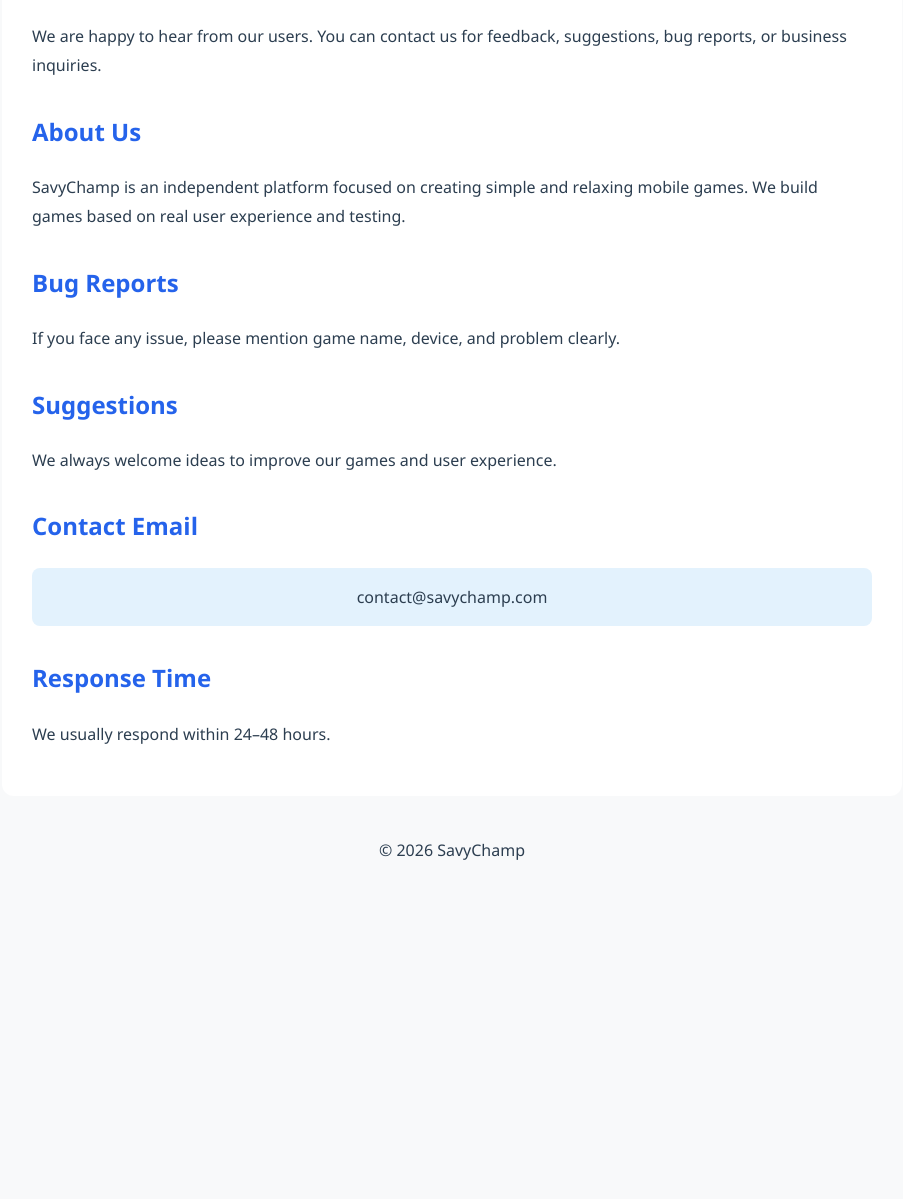
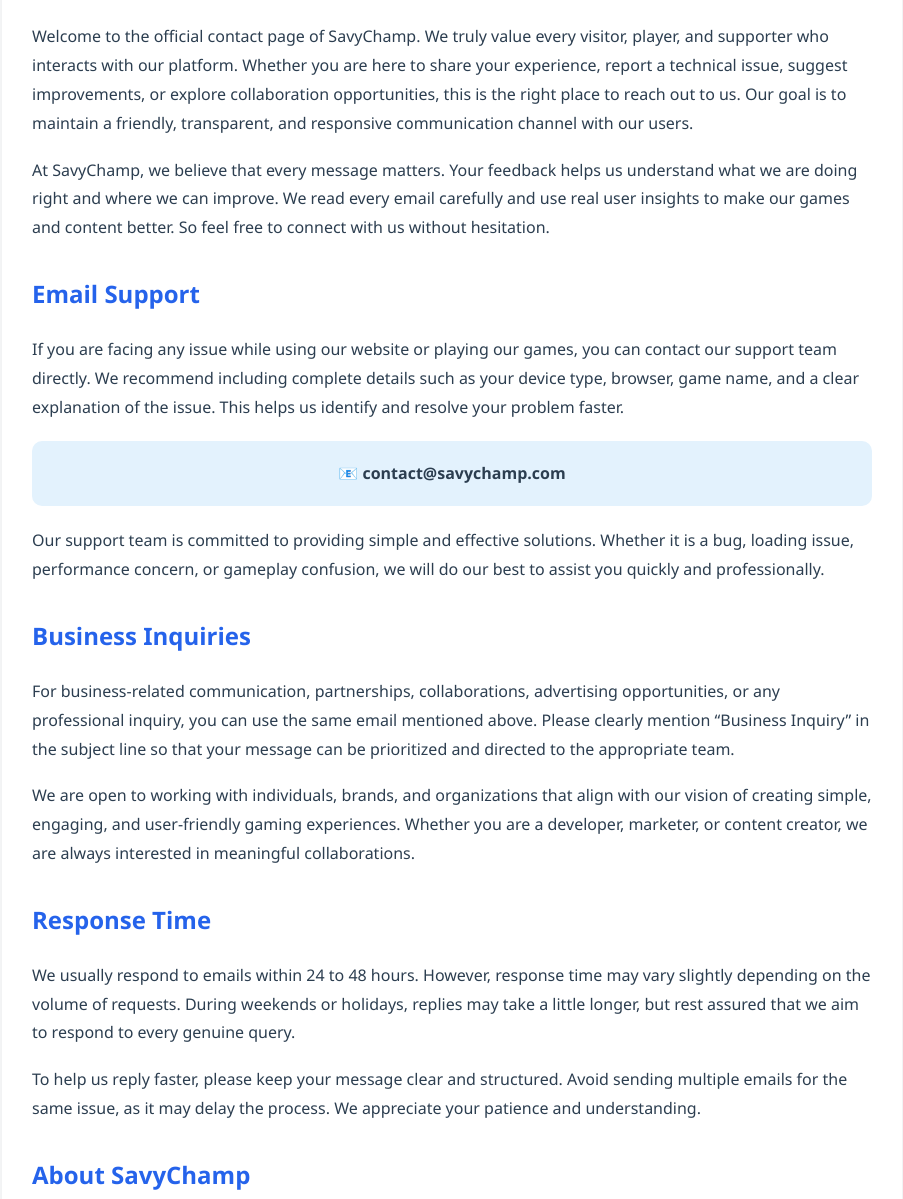
Before and after one commit to HappyCasual/savychamp.github.io, a plain HTML site: page contact.html in a window 1280 px wide. Shown: the part 187-1386 px from the top of the page, without its empty margins (188-1091 px from the left). Before the commit the page ends 1100 px from the top, so only its background shows below. Drawn offline with Linux system fonts and the light colour scheme.

Commit message:
Update contact.html

```diff
--- a/contact.html
+++ b/contact.html
@@ -6,17 +6,48 @@
 
 <title>Contact SavyChamp - Support, Feedback & Business Inquiries</title>
 
-<meta name="description" content="Contact SavyChamp for support, feedback, bug reports, or business inquiries related to our games and apps.">
+<meta name="description" content="Get in touch with SavyChamp for support, feedback, business collaborations, or general inquiries related to our games and content.">
 
 <style>
-body{font-family:Segoe UI,Roboto,sans-serif;background:#f8f9fa;color:#2c3e50;line-height:1.8;max-width:900px;margin:auto;padding:30px;}
+body{
+    font-family:Segoe UI,Roboto,sans-serif;
+    background:#f8f9fa;
+    color:#2c3e50;
+    line-height:1.8;
+    max-width:900px;
+    margin:auto;
+    padding:30px;
+}
 h1{font-size:2.4rem;}
 h2{color:#2563eb;margin-top:30px;}
 p{margin-bottom:18px;}
-.box{background:white;padding:30px;border-radius:12px;}
-.email{background:#e3f2fd;padding:15px;border-radius:8px;text-align:center;margin:20px 0;}
-footer{text-align:center;margin-top:40px;}
-a{color:#2563eb;text-decoration:none;}
+.box{
+    background:white;
+    padding:30px;
+    border-radius:12px;
+    box-shadow:0 4px 12px rgba(0,0,0,0.05);
+}
+.email{
+    background:#e3f2fd;
+    padding:18px;
+    border-radius:10px;
+    text-align:center;
+    margin:20px 0;
+    font-weight:600;
+}
+footer{
+    text-align:center;
+    margin-top:40px;
+    color:#666;
+}
+a{
+    color:#2563eb;
+    text-decoration:none;
+}
+.social a{
+    margin:0 10px;
+    display:inline-block;
+}
 </style>
 
 </head>
@@ -27,43 +58,112 @@ a{color:#2563eb;text-decoration:none;}
 
 <div class="box">
 
+<!-- Contact Title -->
 <h1>Contact SavyChamp</h1>
 
+<!-- Short Intro -->
 <p>
-We are happy to hear from our users. You can contact us for feedback, suggestions, bug reports, or business inquiries.
+Welcome to the official contact page of SavyChamp. We truly value every visitor, player, and supporter who interacts with our platform. Whether you are here to share your experience, report a technical issue, suggest improvements, or explore collaboration opportunities, this is the right place to reach out to us. Our goal is to maintain a friendly, transparent, and responsive communication channel with our users.
 </p>
 
-<h2>About Us</h2>
 <p>
-SavyChamp is an independent platform focused on creating simple and relaxing mobile games.
-We build games based on real user experience and testing.
+At SavyChamp, we believe that every message matters. Your feedback helps us understand what we are doing right and where we can improve. We read every email carefully and use real user insights to make our games and content better. So feel free to connect with us without hesitation.
 </p>
 
-<h2>Bug Reports</h2>
+<!-- Email Support Box -->
+<h2>Email Support</h2>
+
 <p>
-If you face any issue, please mention game name, device, and problem clearly.
+If you are facing any issue while using our website or playing our games, you can contact our support team directly. We recommend including complete details such as your device type, browser, game name, and a clear explanation of the issue. This helps us identify and resolve your problem faster.
 </p>
 
-<h2>Suggestions</h2>
+<div class="email">
+📧 contact@savychamp.com
+</div>
+
 <p>
-We always welcome ideas to improve our games and user experience.
+Our support team is committed to providing simple and effective solutions. Whether it is a bug, loading issue, performance concern, or gameplay confusion, we will do our best to assist you quickly and professionally.
 </p>
 
-<h2>Contact Email</h2>
+<!-- Business Inquiry Box -->
+<h2>Business Inquiries</h2>
 
-<div class="email">
-contact@savychamp.com
+<p>
+For business-related communication, partnerships, collaborations, advertising opportunities, or any professional inquiry, you can use the same email mentioned above. Please clearly mention “Business Inquiry” in the subject line so that your message can be prioritized and directed to the appropriate team.
+</p>
+
+<p>
+We are open to working with individuals, brands, and organizations that align with our vision of creating simple, engaging, and user-friendly gaming experiences. Whether you are a developer, marketer, or content creator, we are always interested in meaningful collaborations.
+</p>
+
+<!-- Response Time -->
+<h2>Response Time</h2>
+
+<p>
+We usually respond to emails within 24 to 48 hours. However, response time may vary slightly depending on the volume of requests. During weekends or holidays, replies may take a little longer, but rest assured that we aim to respond to every genuine query.
+</p>
+
+<p>
+To help us reply faster, please keep your message clear and structured. Avoid sending multiple emails for the same issue, as it may delay the process. We appreciate your patience and understanding.
+</p>
+
+<!-- About SavyChamp -->
+<h2>About SavyChamp</h2>
+
+<p>
+SavyChamp is an independent digital platform focused on creating simple, relaxing, and engaging mobile gaming experiences. Our goal is to build games that are easy to understand, enjoyable to play, and accessible to users of all age groups.
+</p>
+
+<p>
+We focus on casual and stress-free gameplay that helps users relax and refresh their minds. Every game is designed with user experience in mind, ensuring smooth performance, clean design, and intuitive controls. We continuously test and improve our products based on real user feedback.
+</p>
+
+<p>
+Our platform is built with a long-term vision of providing quality entertainment without unnecessary complexity. We believe that simple ideas can create the most enjoyable experiences, and that is the philosophy behind everything we create.
+</p>
+
+<!-- FAQ -->
+<h2>Frequently Asked Questions (FAQ)</h2>
+
+<p><strong>1. How can I report a bug?</strong><br>
+You can report any issue by sending us an email with complete details such as the game name, device, and problem description.</p>
+
+<p><strong>2. Can I suggest new features or ideas?</strong><br>
+Yes, we always welcome user suggestions. Many improvements on our platform are based on user feedback.</p>
+
+<p><strong>3. Do you respond to all emails?</strong><br>
+We try our best to respond to all genuine and relevant queries within the given timeframe.</p>
+
+<p><strong>4. Can I collaborate with SavyChamp?</strong><br>
+Yes, we are open to collaborations. Please contact us with proper details regarding your proposal.</p>
+
+<p><strong>5. Is SavyChamp free to use?</strong><br>
+Yes, most of our games and content are free for users to access and enjoy.</p>
+
+<!-- Social Links -->
+<h2>Connect With Us</h2>
+
+<p>
+Stay connected with SavyChamp through our online presence. We are gradually expanding our community and will be sharing updates, improvements, and new releases regularly.
+</p>
+
+<div class="social">
+<a href="#">Facebook</a>
+<a href="#">Instagram</a>
+<a href="#">Twitter</a>
+<a href="#">YouTube</a>
 </div>
 
-<h2>Response Time</h2>
 <p>
-We usually respond within 24–48 hours.
+Following us on social platforms helps you stay updated with the latest features and announcements. It also allows you to be part of our growing user community.
 </p>
 
 </div>
 
+<!-- Footer -->
 <footer>
-<p>© 2026 SavyChamp</p>
+<p>© 2026 SavyChamp. All Rights Reserved.</p>
+<p>Designed to deliver simple, enjoyable, and user-friendly gaming experiences.</p>
 </footer>
 
 </body>
```
